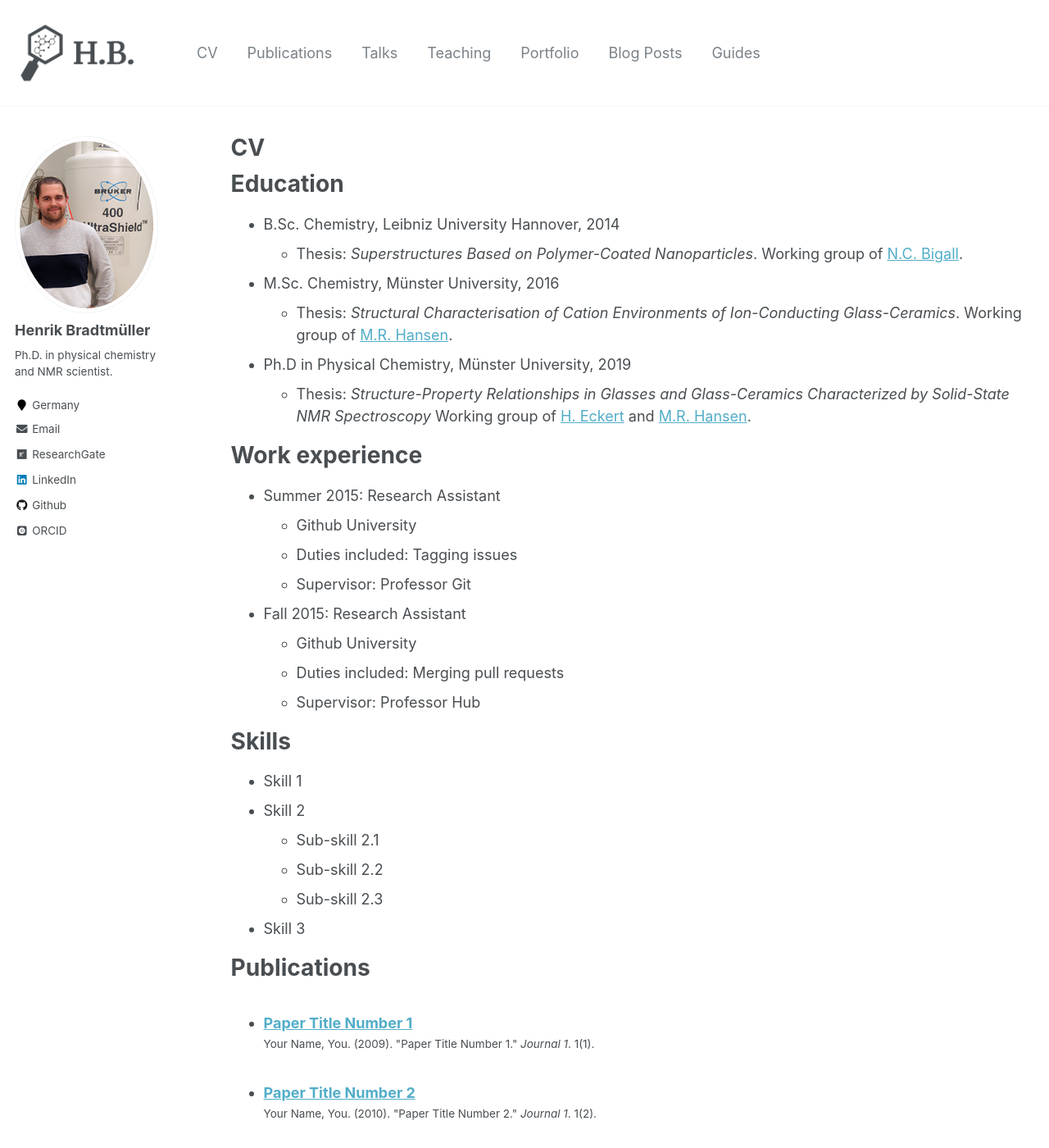
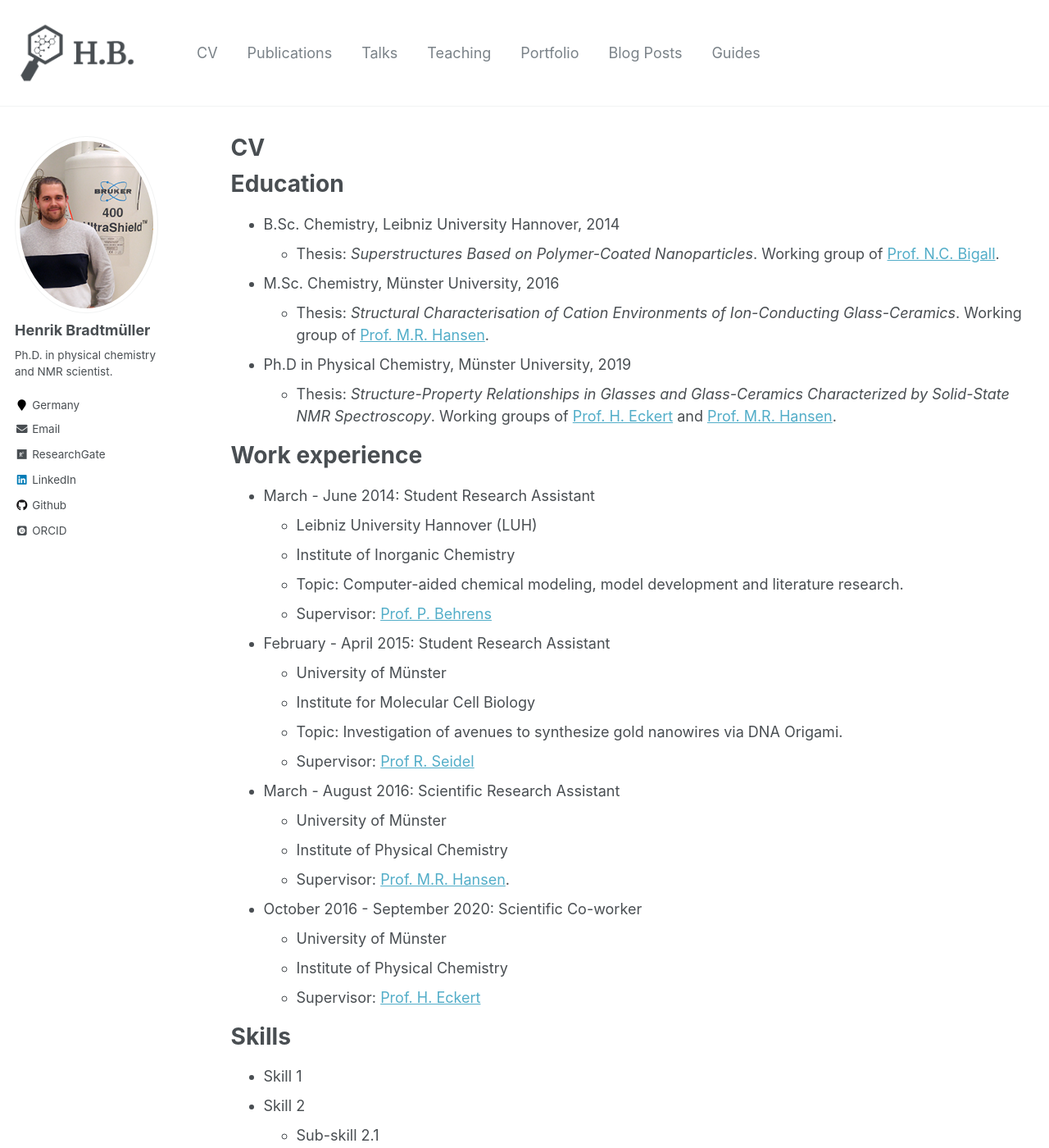
Before and after one commit to hbrmn/hbrmn.github.io, a Jekyll site: the page built from _pages/cv.md, in a window 1280 px wide and 1400 px high. Shown: the whole window at 82% size. Built offline with Jekyll 4.4.1, drawn with Linux system fonts in a browser that asks for light colours; some web fonts are replaced; some of the changed text lies outside the part shown.

Commit message:
CV update

```diff
--- a/_pages/cv.md
+++ b/_pages/cv.md
@@ -12,25 +12,37 @@ redirect_from:
 Education
 ======
 * B.Sc. Chemistry, Leibniz University Hannover, 2014
-  * Thesis: *Superstructures Based on Polymer-Coated Nanoparticles*. Working group of [N.C. Bigall](https://www.pci.uni-hannover.de/en/research/research-groups/bigall-group/).
+  * Thesis: *Superstructures Based on Polymer-Coated Nanoparticles*. Working group of [Prof. N.C. Bigall](https://www.pci.uni-hannover.de/en/research/research-groups/bigall-group/).
 
 * M.Sc. Chemistry, Münster University, 2016
-  * Thesis: *Structural Characterisation of Cation Environments of Ion-Conducting Glass-Ceramics*. Working group of [M.R. Hansen](https://www.uni-muenster.de/Chemie.pc/forschung/hansen/group/index.html).
+  * Thesis: *Structural Characterisation of Cation Environments of Ion-Conducting Glass-Ceramics*. Working group of [Prof. M.R. Hansen](https://www.uni-muenster.de/Chemie.pc/forschung/hansen/group/index.html).
 
 * Ph.D in Physical Chemistry, Münster University, 2019
-  * Thesis: *Structure-Property Relationships in Glasses and Glass-Ceramics Characterized by Solid-State NMR Spectroscopy* Working group of [H. Eckert](http://www.ifsc.usp.br/lemaf/) and [M.R. Hansen](https://www.uni-muenster.de/Chemie.pc/forschung/hansen/group/index.html).
+  * Thesis: *Structure-Property Relationships in Glasses and Glass-Ceramics Characterized by Solid-State NMR Spectroscopy*. Working groups of [Prof. H. Eckert](http://www.ifsc.usp.br/lemaf/) and [Prof. M.R. Hansen](https://www.uni-muenster.de/Chemie.pc/forschung/hansen/group/index.html).
 
 Work experience
 ======
-* Summer 2015: Research Assistant
-  * Github University
-  * Duties included: Tagging issues
-  * Supervisor: Professor Git
+* March - June 2014: Student Research Assistant
+  * Leibniz University Hannover (LUH)
+  * Institute of Inorganic Chemistry
+  * Topic: Computer-aided chemical modeling, model development and literature research.
+  * Supervisor: [Prof. P. Behrens](https://www.aci.uni-hannover.de/de/forschung/forschungsschwerpunkte/ag-behrens/)
 
-* Fall 2015: Research Assistant
-  * Github University
-  * Duties included: Merging pull requests
-  * Supervisor: Professor Hub
+* February - April 2015: Student Research Assistant
+  * University of Münster
+  * Institute for Molecular Cell Biology
+  * Topic: Investigation of avenues to synthesize gold nanowires via DNA Origami.
+  * Supervisor: [Prof R. Seidel](https://debye.physgeo.uni-leipzig.de/mbp/)
+
+* March - August 2016: Scientific Research Assistant
+  * University of Münster
+  * Institute of Physical Chemistry
+  * Supervisor: [Prof. M.R. Hansen](https://www.uni-muenster.de/Chemie.pc/forschung/hansen/group/index.html).
+
+* October 2016 - September 2020: Scientific Co-worker
+  * University of Münster
+  * Institute of Physical Chemistry
+  * Supervisor: [Prof. H. Eckert](http://www.ifsc.usp.br/lemaf/)
 
 Skills
 ======
```
Also changed, not shown: other parts of _pages/cv.md (+0 -4 lines), _pages/about.md (+4 -3 lines).
